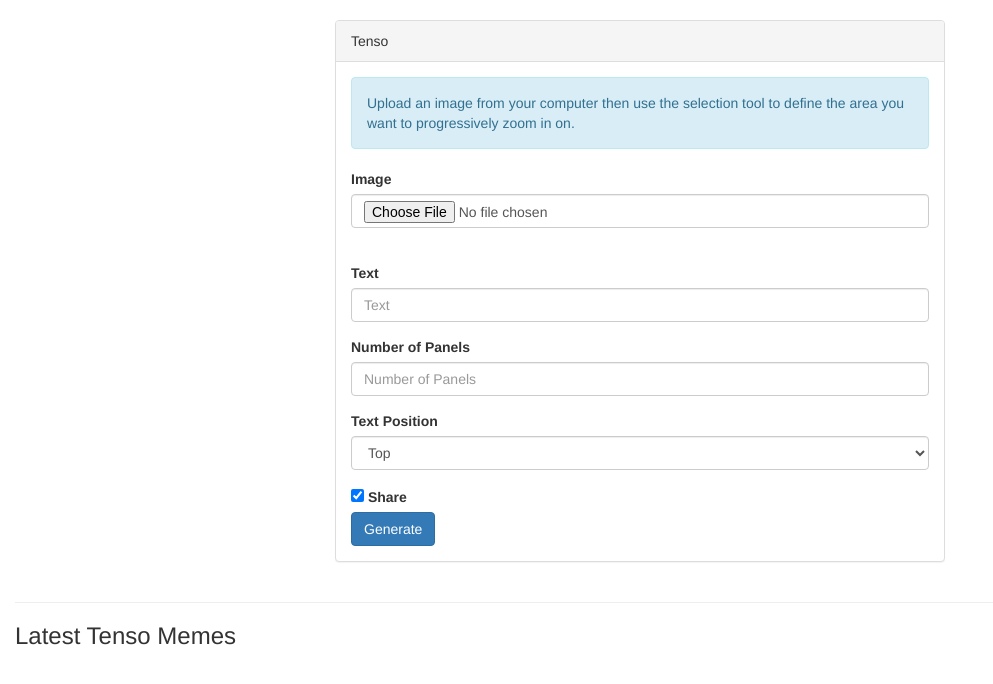
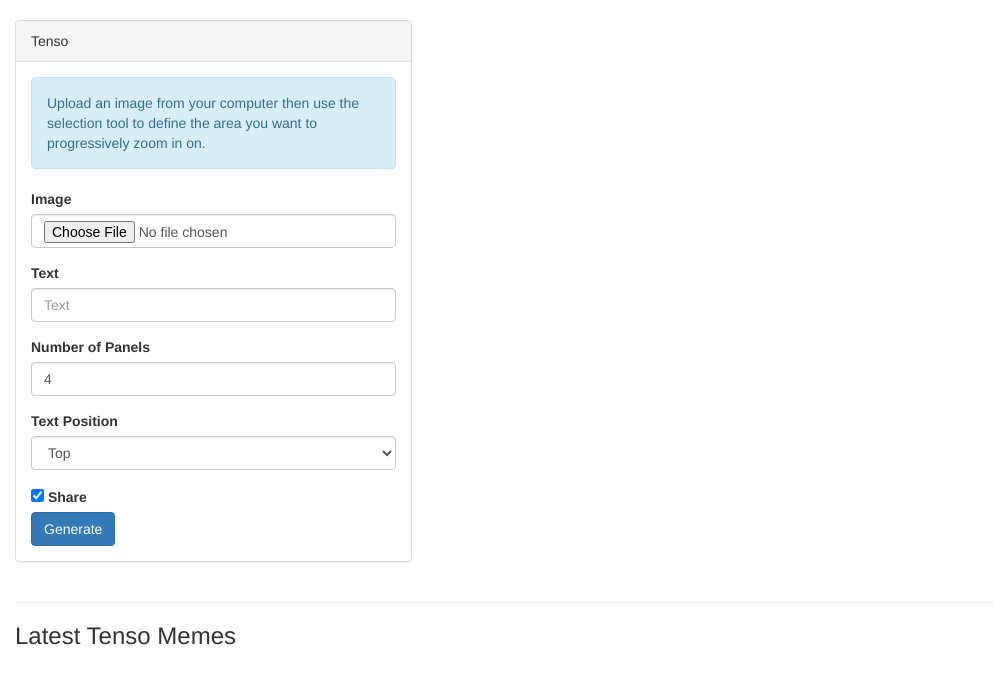
Before and after one commit to rbudhu/stunning-journey, a Django app: page / in a window 1280 px wide. Shown: the part 52-736 px from the top of the page, without its empty margins (0-993 px from the left). Run offline with Django 3.2, Linux system fonts and the light colour scheme; data that the repository does not hold is empty; parts of the project's set-up code (start-up, migrations or seed data) failed here and were passed over; some libraries are stand-ins or nearby versions.

Commit message:
Adding pinterest style latest-images and fixing num-panel default

```diff
--- a/web/forms.py
+++ b/web/forms.py
@@ -4,7 +4,7 @@ from .models import Document
 
 class DocumentForm(forms.ModelForm):
     num_panels = forms.IntegerField(min_value = 2, max_value = 6,
-                                    label = 'Number of Panels')
+                                    label = 'Number of Panels', initial=4)
 
     class Meta:
         model = Document
@@ -13,6 +13,5 @@ class DocumentForm(forms.ModelForm):
         labels = {
             'text': 'Text',
             'image': 'Image',
-            'num_panels': 'Number of Panels',
             'text_pos': 'Text Position'
         }
--- a/web/models.py
+++ b/web/models.py
@@ -19,7 +19,7 @@ class Document(models.Model):
     # TODO: Remove blank=True when cropper is re-implemented
     box = models.CharField(max_length=255, blank=True)
     image = models.ImageField(upload_to='.')
-    num_panels = models.IntegerField(default=4)
+    num_panels = models.IntegerField()
     text_pos = models.CharField(max_length=10, choices=TEXT_POS_CHOICES,
                                 default='Top')
     share = models.BooleanField(default=True)
--- /dev/null
+++ b/web/static/web/css/tenso.css
@@ -0,0 +1,17 @@
+*, *:before, *:after {box-sizing:  border-box !important;}
+
+
+.latest-img-row {
+ -moz-column-width: 18em;
+ -webkit-column-width: 18em;
+ -moz-column-gap: 1em;
+ -webkit-column-gap: 1em;
+
+}
+
+.latest-img {
+ display: inline-block;
+ margin:  0.25rem;
+ padding:  1rem;
+ width:  100%;
+}
--- a/web/templates/web/base.html
+++ b/web/templates/web/base.html
@@ -14,6 +14,7 @@
 	<!-- Bootstrap Core CSS -->
 	<link href="{% static 'web/css/bootstrap.min.css' %}" rel="stylesheet">
 	<link href="{% static 'web/css/cropper.css' %}" rel="stylesheet">
+	<link href="{% static 'web/css/tenso.css' %}" rel="stylesheet">
     </head>
 
     <body id="page-top" class="bg-dark">
--- a/web/templates/web/index.html
+++ b/web/templates/web/index.html
@@ -3,7 +3,7 @@
 {% load bootstrap3 %}
 {% block content %}
 <div class="row">
-  <div class="col-md-6 col-md-offset-3">
+  <div class="col-md-4">
     <div class="panel panel-default">
       <div class="panel-heading">
 	Tenso
@@ -16,9 +16,6 @@
 	<form enctype="multipart/form-data" method="POST" class="form">
 	  {% csrf_token %}
 	  {% bootstrap_field form.image %}
-	  <div style="max-height:400px;">
-	    <img src="" id="img-preview" />
-	  </div>
 	  {% bootstrap_field form.box %}
 	  {% bootstrap_field form.text %}
 	  {% bootstrap_field form.num_panels %}
@@ -31,16 +28,18 @@
       </div>
     </div>
   </div>
+  <div class="col-md-4" style="max-height:400px;">
+      <img src="" id="img-preview" />
+  </div>
 </div>
-<div class="row">
-  <div class="col-md-12">
-    <hr />
-    <h3>Latest Tenso Memes</h3>
+<hr/>
+<h3>Latest Tenso Memes</h3>
+<div class="latest-img-row">
     {% for tenso in tensos %}
-    <div class="col-xs-4 col-md-3">
-      <div class="thumbnail">
-	<a href="{% url 'web:tenso' pk=tenso.pk %}"><img src="{{ MEDIA_URL }}{{ tenso.image.name }}" /></a>
-      </div>
+    <div class="latest-img thumbnail">
+	<a href="{% url 'web:tenso' pk=tenso.pk %}">
+	    <img src="{{ MEDIA_URL }}{{ tenso.image.name }}" />
+	</a>
     </div>
     {% endfor %}
 </div>
```
